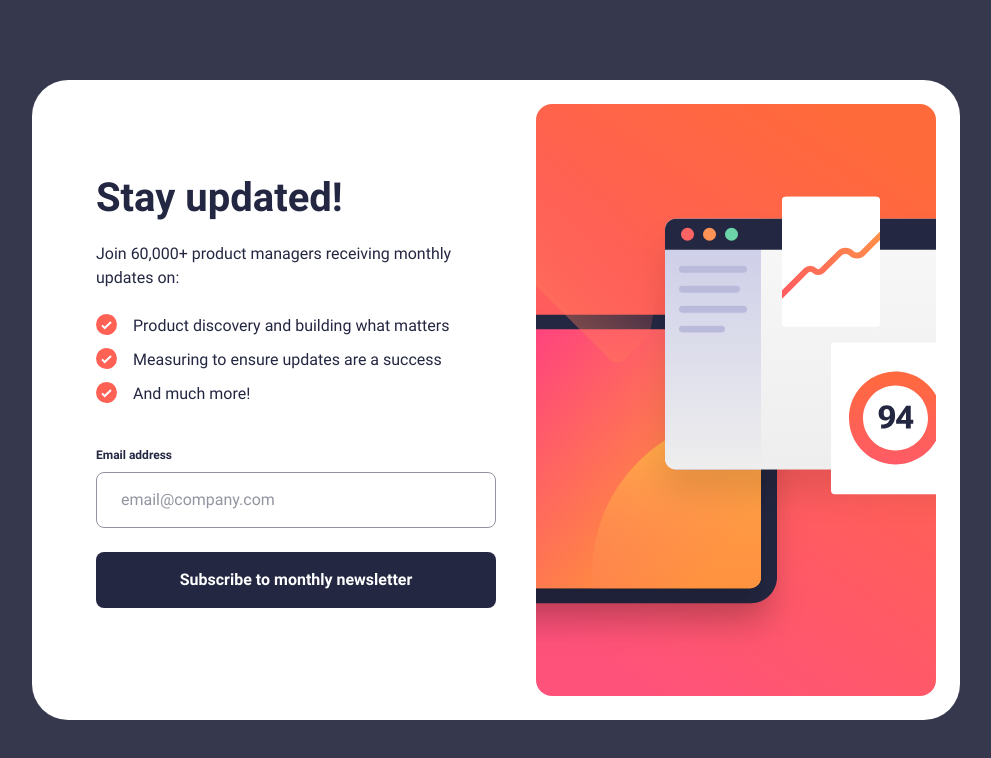
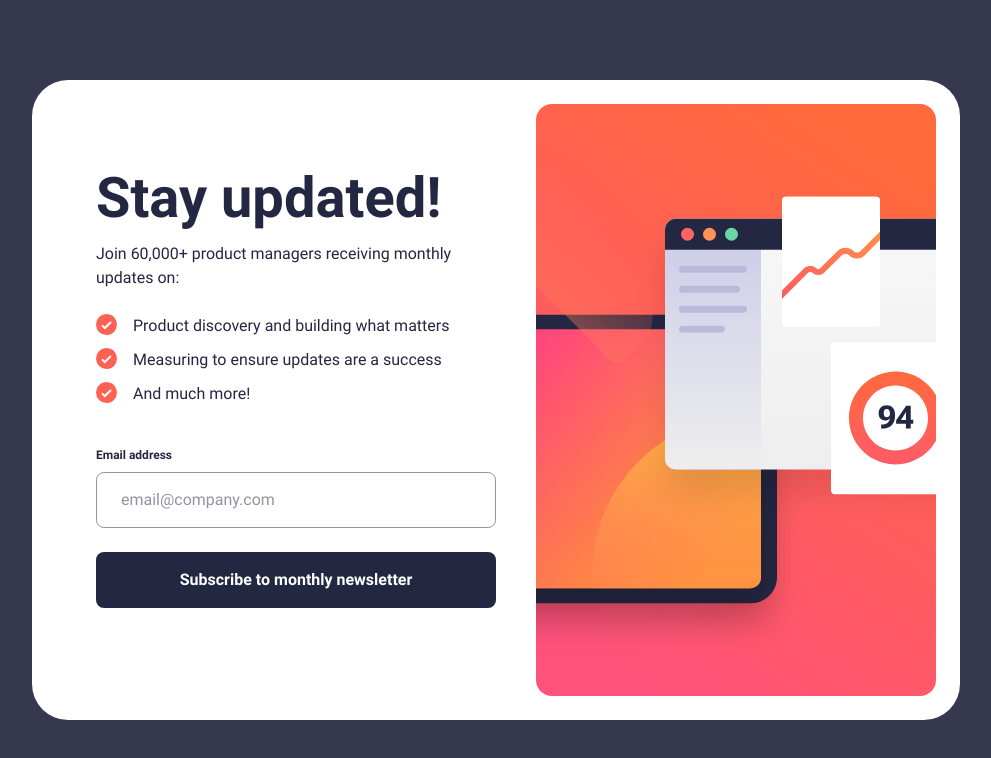
Before and after one commit to beqarion/fm-jr-js-signup-form-with-success-message, a website built with Vite: page index.html in a window 1280 px wide. Shown: the whole page, without its empty margins (144-1135 px from the left). Built offline with nearby package versions, Linux system fonts and the light colour scheme.

Commit message:
header fontsize fix

```diff
--- a/index.html
+++ b/index.html
@@ -48,7 +48,9 @@
         >
           <div class="space-y-6">
             <!-- header -->
-            <h1 class="text-[40px] font-bold leading-10">Stay updated!</h1>
+            <h1 class="text-[40px] font-bold leading-10 lg:text-[56px]">
+              Stay updated!
+            </h1>
             <!-- subheader -->
             <p class="">
               Join 60,000+ product managers receiving monthly updates on:
```
